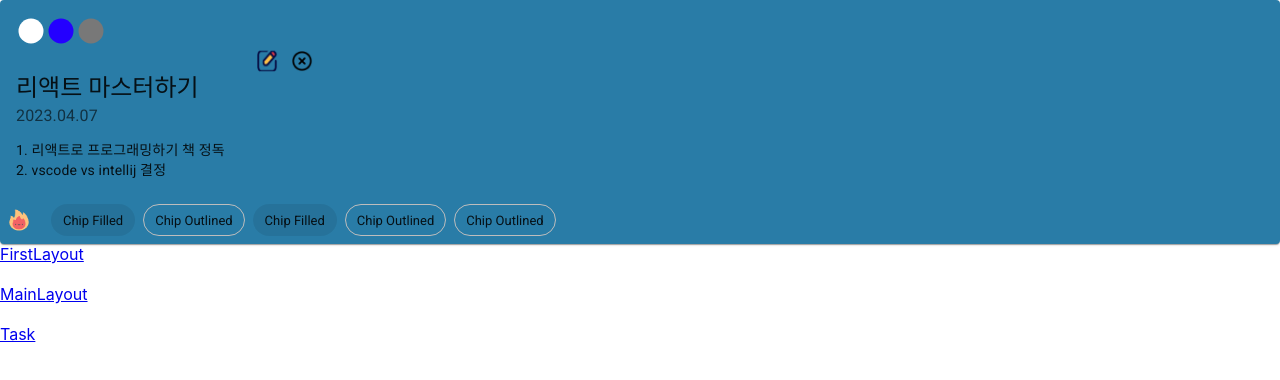
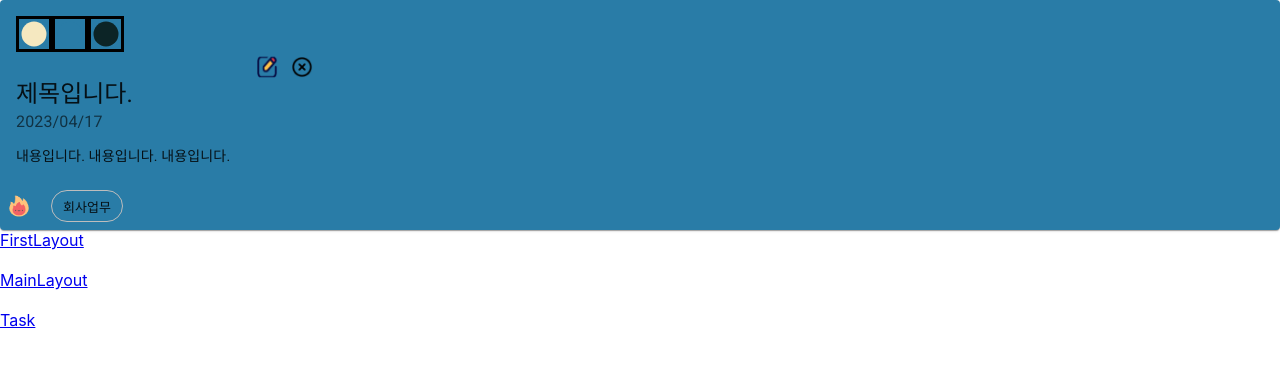
Before and after one commit to DreamSlave/todo-list, a React (Create React App) app: page /task in a window 1280 px wide. Shown: the top 380 px of the page. Built offline with nearby package versions, Linux system fonts and the light colour scheme.

Commit message:
feat - Task VIEW 모드 구현(props로 데이터 rendering)

```diff
--- a/src/views/Task.js
+++ b/src/views/Task.js
@@ -40,12 +40,12 @@ function BasicCard({ taskInfo }) {
 
 
   return (
-    <Card sx={{ minWidth: 275, backgroundColor: '#297CA7' }}>
+    <Card sx={{ minWidth: 275, backgroundColor: (taskInfo.status === '대기' ? '#F5E8C0' : taskInfo.status === '진행' ? '#297CA7' : taskInfo.status === '완료' ? '#0C2426' : '#FFFFFF') }}>
       <CardContent>
         {/* header */}
-        <Brightness1Icon sx={{ color: "#FFFFFF", fontSize: 30 }} />
-        <Brightness1Icon sx={{ color: "#2400FF", fontSize: 30 }} />
-        <Brightness1Icon sx={{ color: "#787878", fontSize: 30 }} />
+        <Brightness1Icon sx={{ color: "#F5E8C0", fontSize: 30, border: 'solid', borderColor: 'black' }} />
+        <Brightness1Icon sx={{ color: "#297CA7", fontSize: 30, border: 'solid', borderColor: 'black'  }} />
+        <Brightness1Icon sx={{ color: "#0C2426", fontSize: 30, border: 'solid', borderColor: 'black'  }} />
         <div className={styles['header-btn-wrap']}>
           <img
               alt="Ellipse73218"
@@ -59,35 +59,29 @@ function BasicCard({ taskInfo }) {
           />
         </div>
 
-        {/* <Typography sx={{ fontSize: 14 }} color="text.secondary" gutterBottom>
-          Word of the Day
-        </Typography> */}
+        {/* body */}
         <Typography variant="h5" component="div">
           {/* be{bull}nev{bull}o{bull}lent */}
-          리액트 마스터하기
+          {taskInfo.title}
         </Typography>
         <Typography sx={{ mb: 1.5 }} color="text.secondary">
-          2023.04.07
+          {taskInfo.registDt}
         </Typography>
         <Typography variant="body2">
-          1. 리액트로 프로그래밍하기 책 정독<br/>
-          2. vscode vs intellij 결정
+          {taskInfo.contents}
           <br />
-          {/* {'"a benevolent smile"'} */}
         </Typography>
       </CardContent>
+
+      {/* bottom */}
       <CardActions>
-        {/* <Button size="small">Learn More</Button> */}
-        <img
-            alt="Ellipse83218"
-            src={FireTaskImg}
-            className={styles['ellipse81']}
-        />
-        <Chip label="Chip Filled" />
-        <Chip label="Chip Outlined" variant="outlined" />
-        <Chip label="Chip Filled" />
-        <Chip label="Chip Outlined" variant="outlined" />
-        <Chip label="Chip Outlined" variant="outlined" />
+        {taskInfo.importYn === 'Y' &&
+          <img
+              alt="Ellipse83218"
+              src={FireTaskImg}
+              className={styles['ellipse81']}
+          />}
+        {taskInfo.category && <Chip label={taskInfo.category} variant="outlined" />}
       </CardActions>
     </Card>
   );
@@ -104,7 +98,7 @@ BasicCard.defaultProps = {
     registDt: '2023/04/17',
     contents: '내용입니다. 내용입니다. 내용입니다.',
     category: '회사업무',
-    importYn: 'N',
+    importYn: 'Y',
   }
 }
 
```
Also changed, not shown: 1 other file (tests, documents, lock files or other folders).
